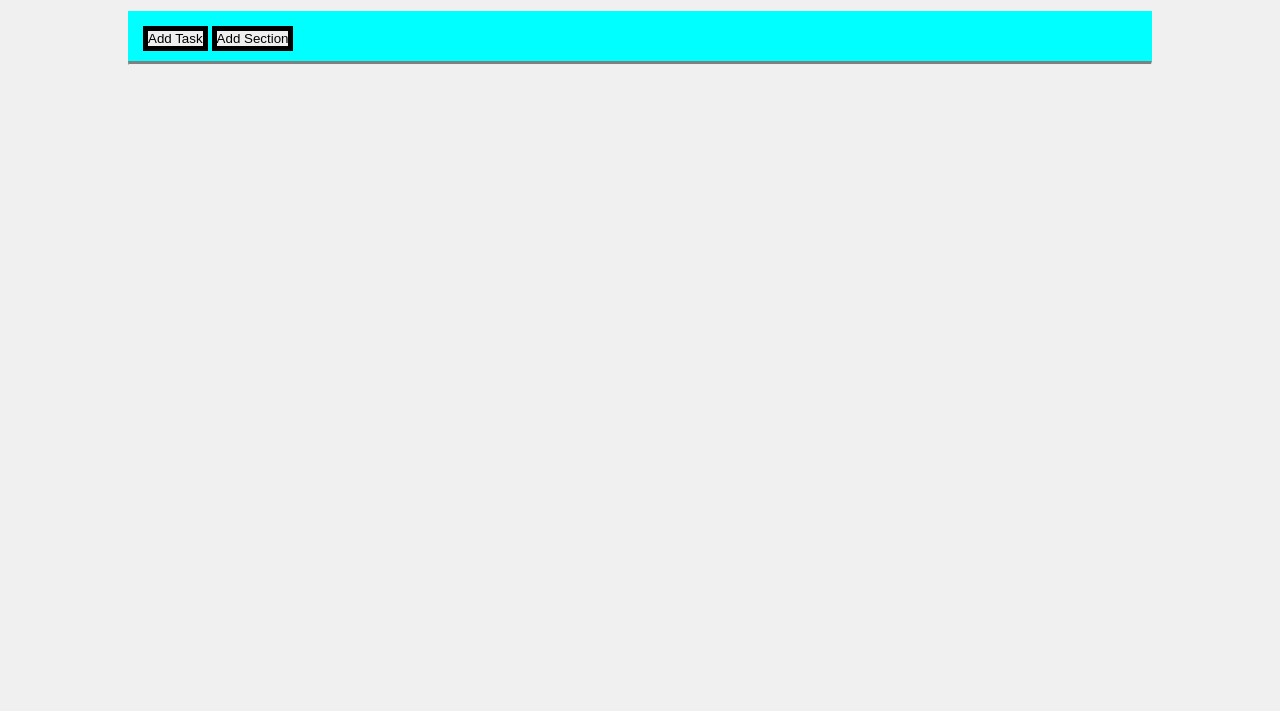
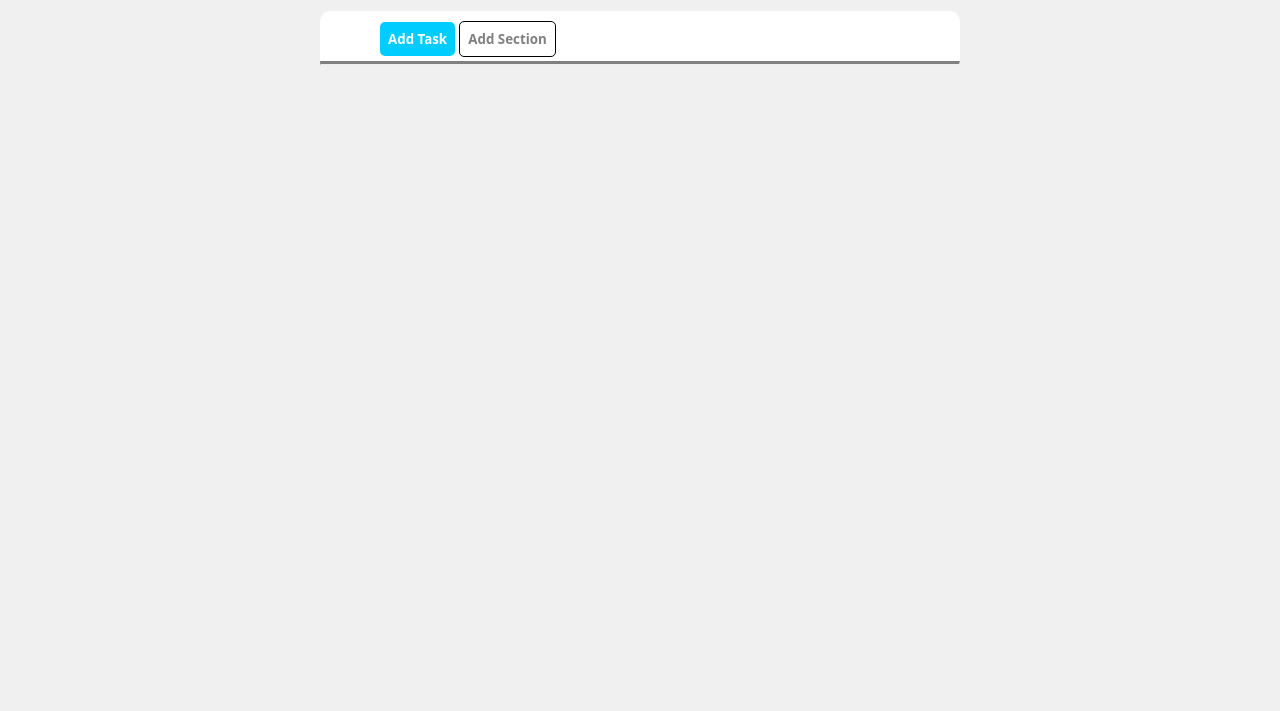
Before and after one commit to Andrea030105/html-css-toboolist, a plain HTML site: page index.html in a window 1280 px wide. Shown: the part 89-800 px from the top of the page. Drawn offline with Linux system fonts and the light colour scheme.

Commit message:
button-top

```diff
--- a/css/style.css
+++ b/css/style.css
@@ -2,6 +2,7 @@
     margin: 0;
     padding: 0;
     box-sizing: border-box;
+    font-family: system-ui, -apple-system, BlinkMacSystemFont, 'Segoe UI', Roboto, Oxygen, Ubuntu, Cantarell, 'Open Sans', 'Helvetica Neue', sans-serif;
 }
 
 body {
@@ -9,16 +10,16 @@ body {
 }
 
 .container {
-    width: 80%;
-    background-color: aqua;
+    width: 50%;
+    background-color: white;
     margin: 0 auto;
+    border-radius: 10px 10px 0 0;
 }
 
 header {
     background-color: white;
     height: 50px;
     padding: 20px 5px;
-    font-family: system-ui, -apple-system, BlinkMacSystemFont, 'Segoe UI', Roboto, Oxygen, Ubuntu, Cantarell, 'Open Sans', 'Helvetica Neue', sans-serif;
 }
 
 h1 {
@@ -30,12 +31,25 @@ h1 {
 .button_container {
     height: 50px;
     margin-top: 50px;
-    padding: 15px 0 0 15px;
+    padding: 10px 0 0 60px;
 }
 
 button {
-    border: 5px solid black;
+    padding: 8px;
+    border-radius: 5px;
+    font-weight: bold;
+}
 
+.button-task {
+    border: 0px;
+    background-color: #00cdfe;
+    color: white;
+}
+
+.button-section {
+    border: 1px solid black;
+    background-color: white;
+    color: gray;
 }
 
 .dividers {
--- a/index.html
+++ b/index.html
@@ -16,8 +16,8 @@
     <div class="container">
         <main>
             <div class="button_container">
-                <button>Add Task</button>
-                <button>Add Section</button>
+                <button class="button-task">Add Task</button>
+                <button class="button-section">Add Section</button>
             </div>
             <hr class="dividers">
         </main>
```
